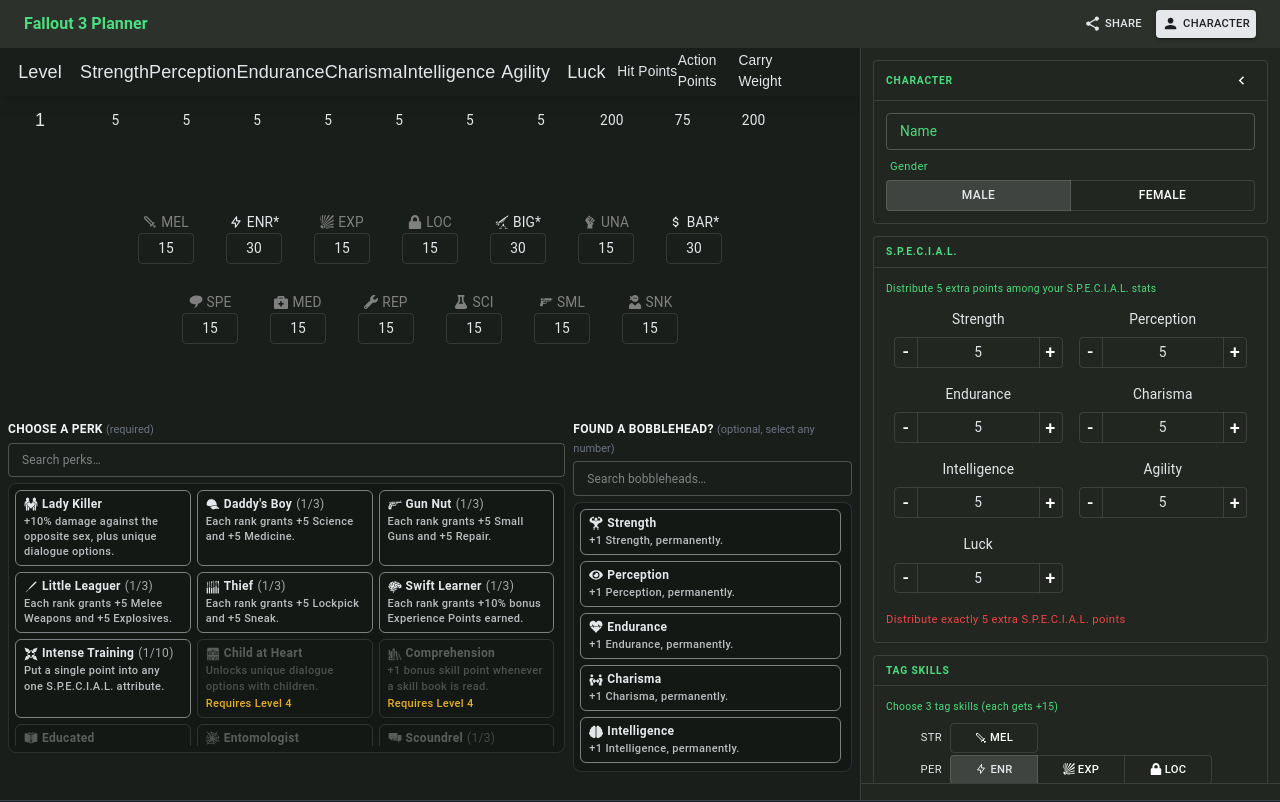
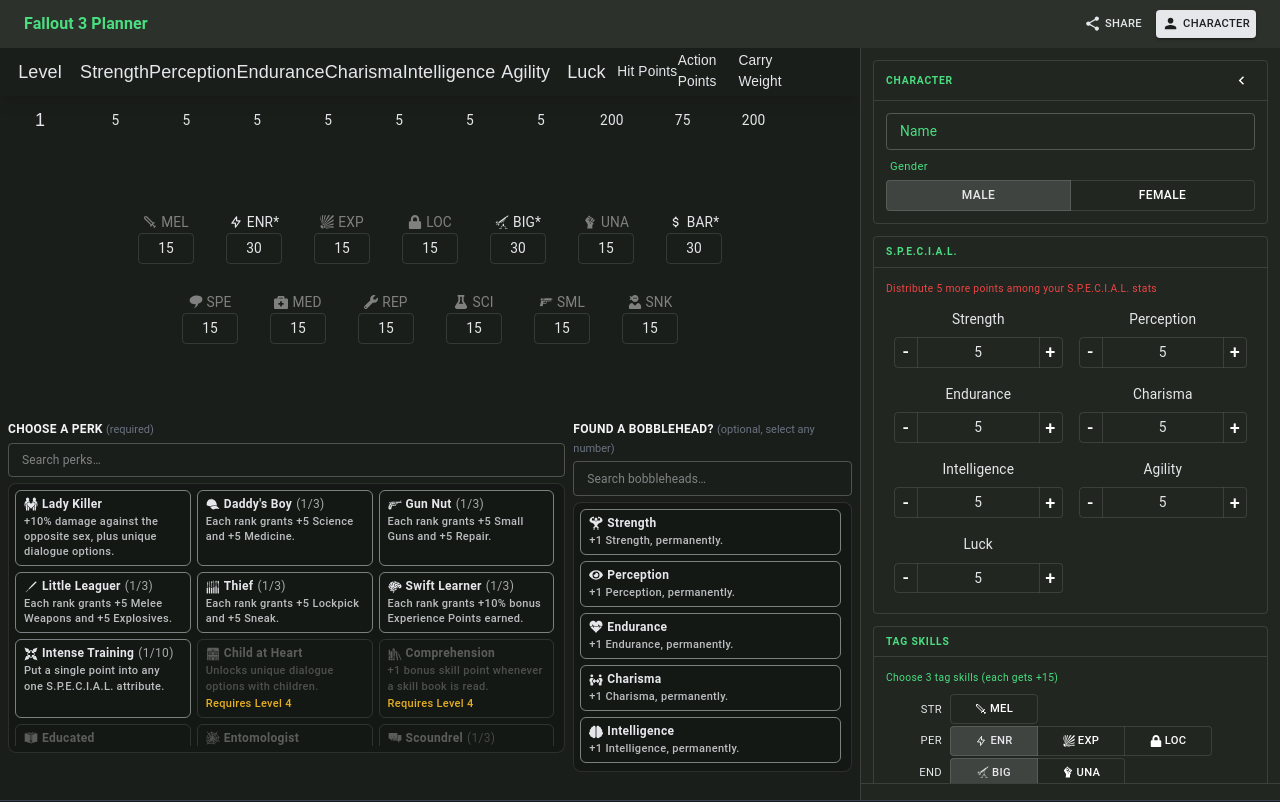
Before and after one commit to ScottMcDermid/fallout-3-planner, a Next.js app: page / in a window 1280 px wide. Shown: the top 802 px of the page. Built offline with nearby package versions, Linux system fonts and the light colour scheme.

Commit message:
Show remaining SPECIAL points to distribute instead of generic error

```diff
--- a/src/components/CharacterDialog.tsx
+++ b/src/components/CharacterDialog.tsx
@@ -55,12 +55,7 @@
     [special],
   );
 
-  const specialError = useMemo(() => {
-    if (specialPointsAllocated !== EXTRA_SPECIAL_POINTS) {
-      return `Distribute exactly ${EXTRA_SPECIAL_POINTS} extra S.P.E.C.I.A.L. points`;
-    }
-    return '';
-  }, [specialPointsAllocated]);
+  const specialPointsRemaining = EXTRA_SPECIAL_POINTS - specialPointsAllocated;
 
   const tagSkillsError = useMemo(() => {
     if (tagSkills.length !== NUM_TAG_SKILLS) {
@@ -128,8 +123,13 @@
       <Panel>
         <PanelHeader label="S.P.E.C.I.A.L." />
         <Box sx={{ p: 1.5, display: 'flex', flexDirection: 'column', gap: 1 }}>
-          <Typography variant="caption" sx={{ color: 'text.secondary' }}>
-            Distribute {EXTRA_SPECIAL_POINTS} extra points among your S.P.E.C.I.A.L. stats
+          <Typography
+            variant="caption"
+            sx={{ color: specialPointsRemaining > 0 ? 'error.main' : 'text.secondary' }}
+          >
+            {specialPointsRemaining > 0
+              ? `Distribute ${specialPointsRemaining} more point${specialPointsRemaining === 1 ? '' : 's'} among your S.P.E.C.I.A.L. stats`
+              : 'All extra S.P.E.C.I.A.L. points distributed'}
           </Typography>
           <div className="grid grid-cols-1 gap-y-1 sm:grid-cols-2">
             {specialStats.map((stat) => (
@@ -143,11 +143,6 @@
               />
             ))}
           </div>
-          <Box sx={{ minHeight: '1.25rem' }}>
-            <Typography variant="caption" sx={{ color: 'error.main', fontSize: '0.7rem' }}>
-              {specialError}
-            </Typography>
-          </Box>
         </Box>
       </Panel>
 
```
